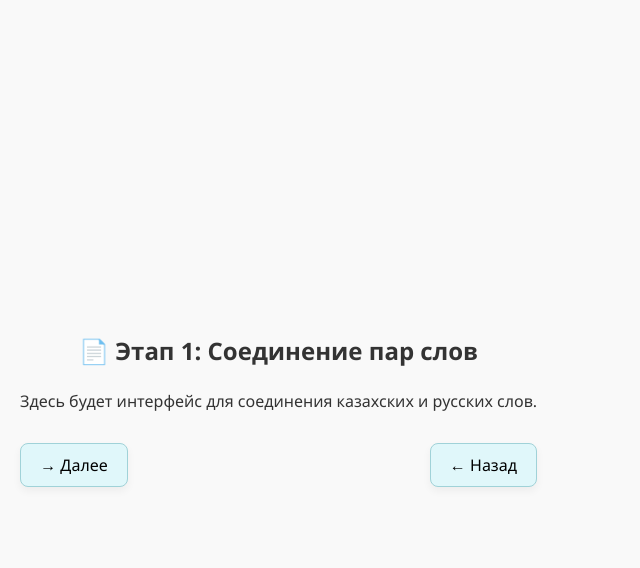
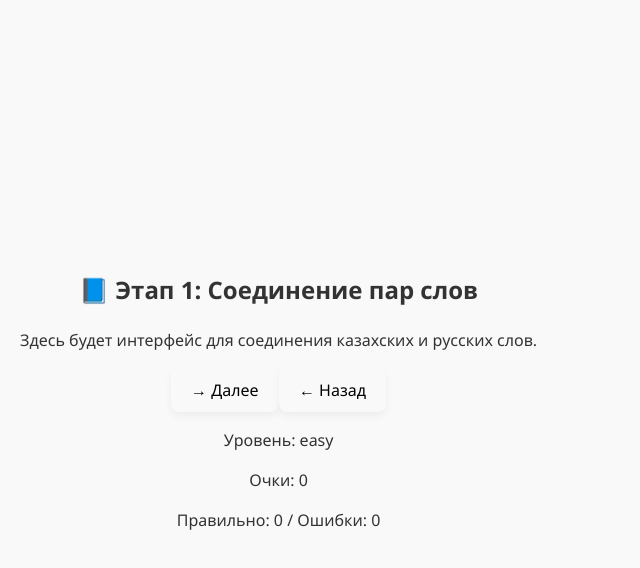
Before and after one commit to Ameer0006/kazbot-web, a React (Vite) app: page / in a window 1280 px wide. Both pictures are taken after a click on the button "📘 Начать обучение". Shown: the top 568 px of the page, without its empty margins (0-640 px from the left). Built offline with nearby package versions, Linux system fonts and the light colour scheme.

Commit message:
Update App.tsx

```diff
--- a/src/App.tsx
+++ b/src/App.tsx
@@ -1,102 +1,79 @@
-import React, { useEffect, useState } from "react";
-import "./App.css";
-import avatar from "./assets/Молодой человек в головном уборе.png";
-
-const wordPairs = {
-  easy: [
-    { kz: "Сәлем", ru: "Привет" },
-    { kz: "Қалайсың", ru: "Как дела" },
-    { kz: "Иә", ru: "Да" },
-    { kz: "Жоқ", ru: "Нет" },
-  ],
-  medium: [
-    { kz: "Кел", ru: "Иди" },
-    { kz: "Жазу", ru: "Писать" },
-    { kz: "Оқу", ru: "Читать" },
-    { kz: "Беру", ru: "Брать" },
-  ],
-  hard: [
-    { kz: "Ұйымдастыру", ru: "Организовать" },
-    { kz: "Дәлелдеу", ru: "Доказывать" },
-    { kz: "Қатыстыру", ru: "Привлекать" },
-  ]
-};
+import React, { useState, useEffect } from 'react';
+import './App.css';
+import avatar from './assets/Молодой человек в головном уборе.png';
 
 function App() {
-  const [screen, setScreen] = useState("home");
-  const [level, setLevel] = useState("easy");
+  const [screen, setScreen] = useState('home');
   const [score, setScore] = useState(0);
+  const [level, setLevel] = useState('easy');
   const [stats, setStats] = useState({ correct: 0, incorrect: 0 });
 
-  useEffect(() => {
-    console.log("Level:", level);
-    console.log("Score:", score);
-    console.log("Stats:", stats);
-  }, [level, score, stats]);
-
-  const goToNext = () => {
-    if (screen === "step1") setScreen("step2");
-    else if (screen === "step2") setScreen("step3");
+  const nextScreen = () => {
+    if (screen === 'home') setScreen('stage1');
+    else if (screen === 'stage1') setScreen('stage2');
+    else if (screen === 'stage2') setScreen('stage3');
   };
 
-  const goToPrev = () => {
-    if (screen === "step2") setScreen("step1");
-    else if (screen === "step3") setScreen("step2");
+  const prevScreen = () => {
+    if (screen === 'stage3') setScreen('stage2');
+    else if (screen === 'stage2') setScreen('stage1');
+    else if (screen === 'stage1') setScreen('home');
   };
 
-  const startTraining = () => setScreen("step1");
-
-  if (screen === "step1") {
-    return (
-      <div className="container">
-        <h2>📄 Этап 1: Соединение пар слов</h2>
-        <p>Здесь будет интерфейс для соединения казахских и русских слов.</p>
-        <div className="nav-buttons">
-          <button onClick={goToNext}>→ Далее</button>
-          <button onClick={goToPrev}>← Назад</button>
-        </div>
-      </div>
-    );
-  }
-
-  if (screen === "step2") {
-    return (
-      <div className="container">
-        <h2>🧠 Этап 2: Выбор перевода</h2>
-        <p>Будет слово, и пользователь выберет перевод.</p>
-        <div className="nav-buttons">
-          <button onClick={goToNext}>→ Далее</button>
-          <button onClick={goToPrev}>← Назад</button>
-        </div>
-      </div>
-    );
-  }
-
-  if (screen === "step3") {
-    return (
-      <div className="container">
-        <h2>✍️ Этап 3: Составление предложения</h2>
-        <p>Пользователь должен собрать предложение из слов.</p>
-        <div className="nav-buttons">
-          <button onClick={goToPrev}>← Назад</button>
-        </div>
-      </div>
-    );
-  }
+  useEffect(() => {
+    // Просто чтобы использовать переменные — показываем очки в консоли
+    console.log(`Текущий уровень: ${level}, Очки: ${score}`);
+  }, [score, level]);
 
   return (
     <div className="container">
-      <img src={avatar} alt="KazBot Logo" className="logo" />
-      <h1>KazBot</h1>
-      <p className="description">
-        Твой помощник в изучении казахского языка kz
-      </p>
-      <div className="buttons">
-        <button onClick={startTraining}>📘 Начать обучение</button>
-        <button>💬 Повторение</button>
-        <button>🎮 Игровой режим</button>
+      {screen === 'home' && (
+        <>
+          <img src={avatar} alt="KazBot Logo" className="logo" />
+          <h1>KazBot</h1>
+          <p className="description">Твой помощник в изучении казахского языка kz</p>
+          <button onClick={nextScreen}>📘 Начать обучение</button>
+          <footer>@kzKazakhbot</footer>
+        </>
+      )}
+
+      {screen === 'stage1' && (
+        <div className="stage">
+          <h2>📘 Этап 1: Соединение пар слов</h2>
+          <p>Здесь будет интерфейс для соединения казахских и русских слов.</p>
+          <div className="controls">
+            <button onClick={nextScreen}>→ Далее</button>
+            <button onClick={prevScreen}>← Назад</button>
+          </div>
+        </div>
+      )}
+
+      {screen === 'stage2' && (
+        <div className="stage">
+          <h2>🧠 Этап 2: Выбор перевода</h2>
+          <p>Будет слово, и пользователь выберет перевод.</p>
+          <div className="controls">
+            <button onClick={nextScreen}>→ Далее</button>
+            <button onClick={prevScreen}>← Назад</button>
+          </div>
+        </div>
+      )}
+
+      {screen === 'stage3' && (
+        <div className="stage">
+          <h2>✍️ Этап 3: Составление предложения</h2>
+          <p>Пользователь должен собрать предложение из слов.</p>
+          <div className="controls">
+            <button onClick={prevScreen}>← Назад</button>
+          </div>
+        </div>
+      )}
+
+      <div className="stats">
+        <p>Уровень: {level}</p>
+        <p>Очки: {score}</p>
+        <p>Правильно: {stats.correct} / Ошибки: {stats.incorrect}</p>
       </div>
-      <footer>@kzKazakhbot</footer>
     </div>
   );
 }
```
